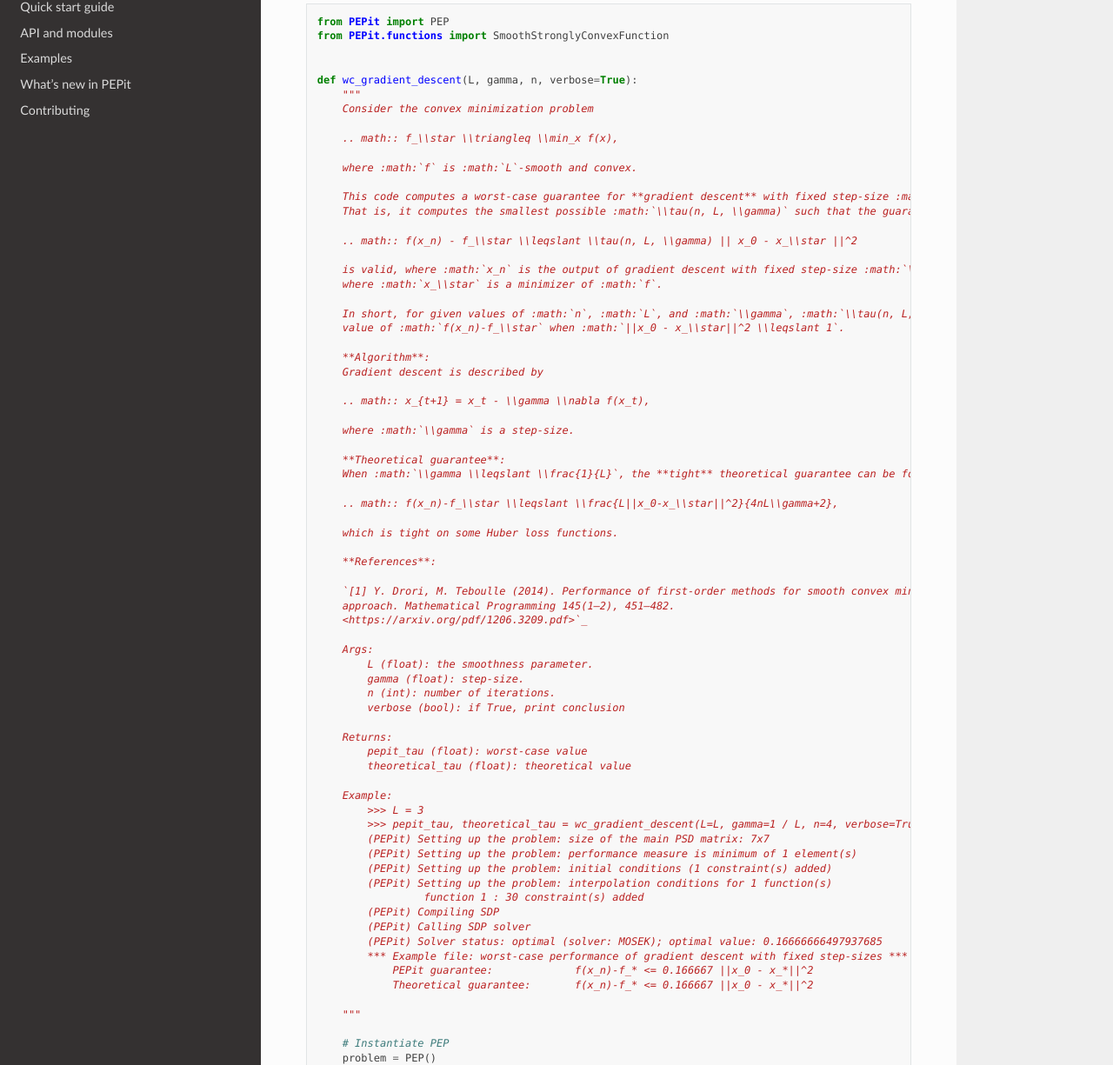
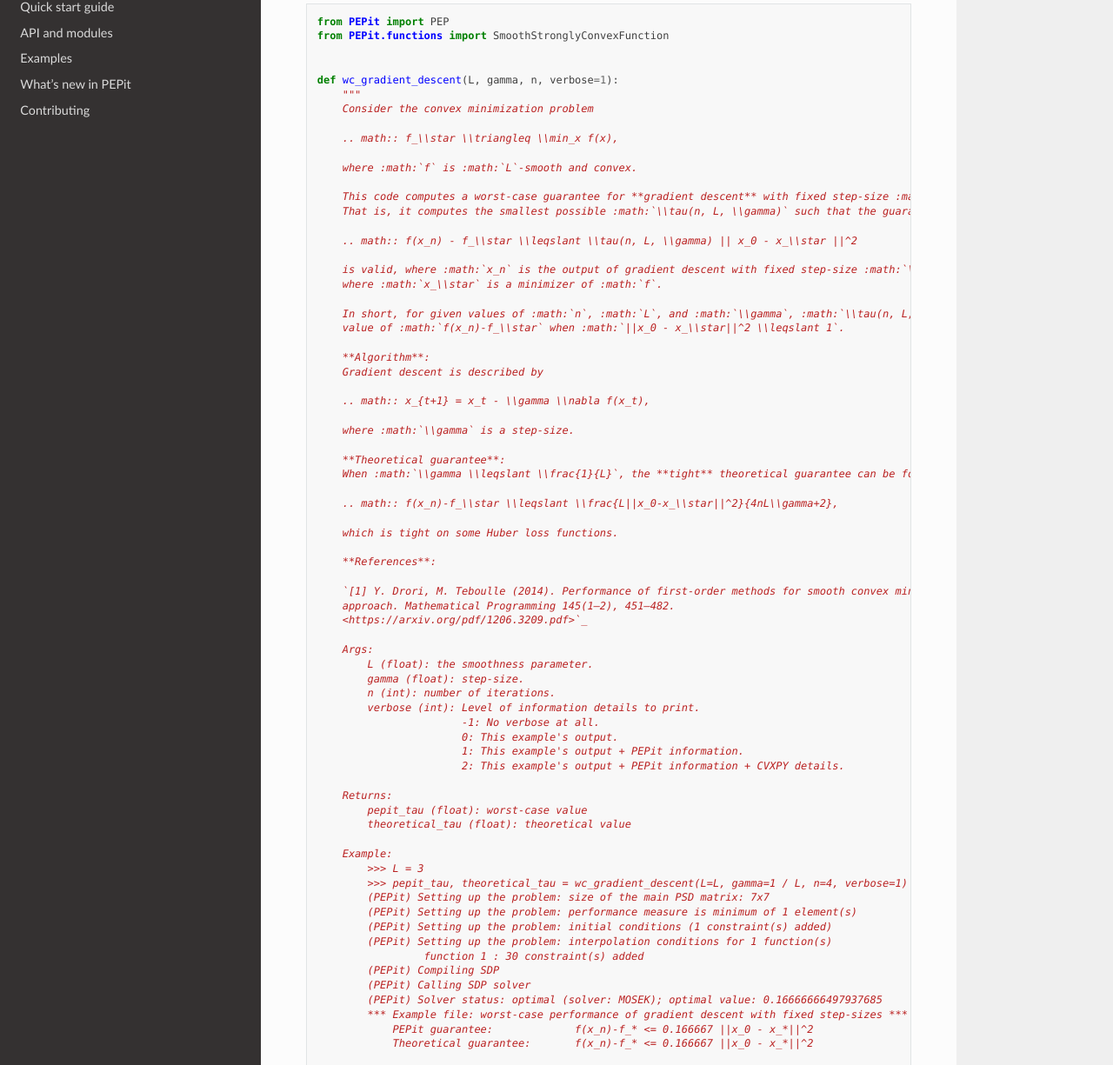
Before and after one commit to PerformanceEstimation/PEPit, a Sphinx documentation site: the page built from docs/source/index.rst, in a window 1280 px wide and 1400 px high, scrolled down 3194 px. Shown: the part 175-1400 px from the top of the window at 87% size. Built offline with Sphinx 7.4.7 and the Read the Docs theme 2.0.0, drawn with Linux system fonts in a browser that asks for light colours; some of the changed text lies outside the part shown.

Commit message:
Update README, Quickstart and demo notebook accordingly to the changes of this branch

````diff
--- a/README.md
+++ b/README.md
@@ -90,7 +90,7 @@ from PEPit import PEP
 from PEPit.functions import SmoothStronglyConvexFunction
 
 
-def wc_gradient_descent(L, gamma, n, verbose=True):
+def wc_gradient_descent(L, gamma, n, verbose=1):
     """
     Consider the convex minimization problem
 
@@ -117,7 +117,7 @@ def wc_gradient_descent(L, gamma, n, verbose=True):
     where :math:`\\gamma` is a step-size.
 
     **Theoretical guarantee**:
-    When :math:`\\gamma \\leqslant \\frac{1}{L}`, the **tight** theoretical guarantee can be found in [1, Theorem 1]:
+    When :math:`\\gamma \\leqslant \\frac{1}{L}`, the **tight** theoretical guarantee can be found in [1, Theorem 3.1]:
 
     .. math:: f(x_n)-f_\\star \\leqslant \\frac{L||x_0-x_\\star||^2}{4nL\\gamma+2},
 
@@ -133,7 +133,11 @@ def wc_gradient_descent(L, gamma, n, verbose=True):
         L (float): the smoothness parameter.
         gamma (float): step-size.
         n (int): number of iterations.
-        verbose (bool): if True, print conclusion
+        verbose (int): Level of information details to print.
+                       -1: No verbose at all.
+                       0: This example's output.
+                       1: This example's output + PEPit information.
+                       2: This example's output + PEPit information + CVXPY details.
 
     Returns:
         pepit_tau (float): worst-case value
@@ -141,7 +145,7 @@ def wc_gradient_descent(L, gamma, n, verbose=True):
 
     Example:
         >>> L = 3
-        >>> pepit_tau, theoretical_tau = wc_gradient_descent(L=L, gamma=1 / L, n=4, verbose=True)
+        >>> pepit_tau, theoretical_tau = wc_gradient_descent(L=L, gamma=1 / L, n=4, verbose=1)
         (PEPit) Setting up the problem: size of the main PSD matrix: 7x7
         (PEPit) Setting up the problem: performance measure is minimum of 1 element(s)
         (PEPit) Setting up the problem: initial conditions (1 constraint(s) added)
@@ -181,15 +185,16 @@ def wc_gradient_descent(L, gamma, n, verbose=True):
     problem.set_performance_metric(func.value(x) - fs)
 
     # Solve the PEP
-    pepit_tau = problem.solve(verbose=verbose)
+    pepit_verbose = max(verbose, 0)
+    pepit_tau = problem.solve(verbose=pepit_verbose)
 
     # Compute theoretical guarantee (for comparison)
     theoretical_tau = L / (2 * (2 * n * L * gamma + 1))
 
     # Print conclusion if required
-    if verbose:
+    if verbose != -1:
         print('*** Example file: worst-case performance of gradient descent with fixed step-sizes ***')
-        print('\tPEPit guarantee:\t\t f(x_n)-f_* <= {:.6} ||x_0 - x_*||^2'.format(pepit_tau))
+        print('\tPEPit guarantee:\t f(x_n)-f_* <= {:.6} ||x_0 - x_*||^2'.format(pepit_tau))
         print('\tTheoretical guarantee:\t f(x_n)-f_* <= {:.6} ||x_0 - x_*||^2'.format(theoretical_tau))
 
     # Return the worst-case guarantee of the evaluated method (and the reference theoretical value)
@@ -199,7 +204,7 @@ def wc_gradient_descent(L, gamma, n, verbose=True):
 if __name__ == "__main__":
 
     L = 3
-    pepit_tau, theoretical_tau = wc_gradient_descent(L=L, gamma=1 / L, n=4, verbose=True)
+    pepit_tau, theoretical_tau = wc_gradient_descent(L=L, gamma=1 / L, n=4, verbose=1)
 
 ```
 
--- a/docs/source/quickstart.rst
+++ b/docs/source/quickstart.rst
@@ -201,7 +201,7 @@ You can use it  by specifying
 
 .. code-block::
 
-    problem.solve(tracetrick=True)
+    problem.solve(dimension_reduction=True)
 
 Finding Lyapunov
 ^^^^^^^^^^^^^^^^
````
Also changed, not shown: 1 other file.
